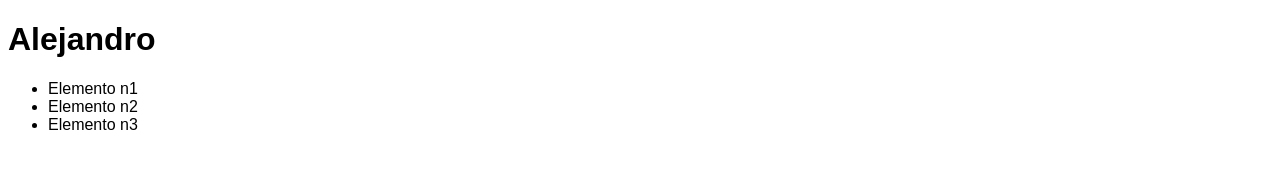
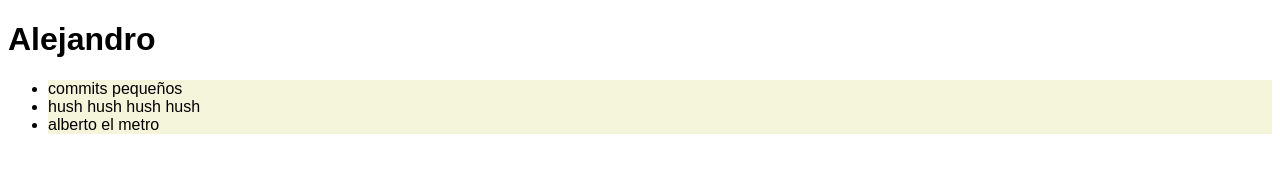
Before and after one commit to Arnaball/proyecto-web-alejandro, a plain HTML site: page index.html in a window 1280 px wide. Drawn offline with Linux system fonts and the light colour scheme.

Commit message:
segundo commit

```diff
--- a/index.html
+++ b/index.html
@@ -9,9 +9,9 @@
   <body>
     <h1>Alejandro</h1>
     <ul>
-      <li>Elemento n1</li>
-      <li>Elemento n2</li>
-      <li>Elemento n3</li>
+      <li>commits pequeños </li>
+      <li>hush hush hush hush</li>
+      <li>alberto el metro</li>
     </ul>
   </body>
 </html>
--- a/styles.css
+++ b/styles.css
@@ -2,3 +2,6 @@ body {
   background-color: rgb(rgba(23, 18, 18, 0.838));
   font-family: Arial, Helvetica, sans-serif;
 }
+li{
+  background-color: beige;
+}
```
